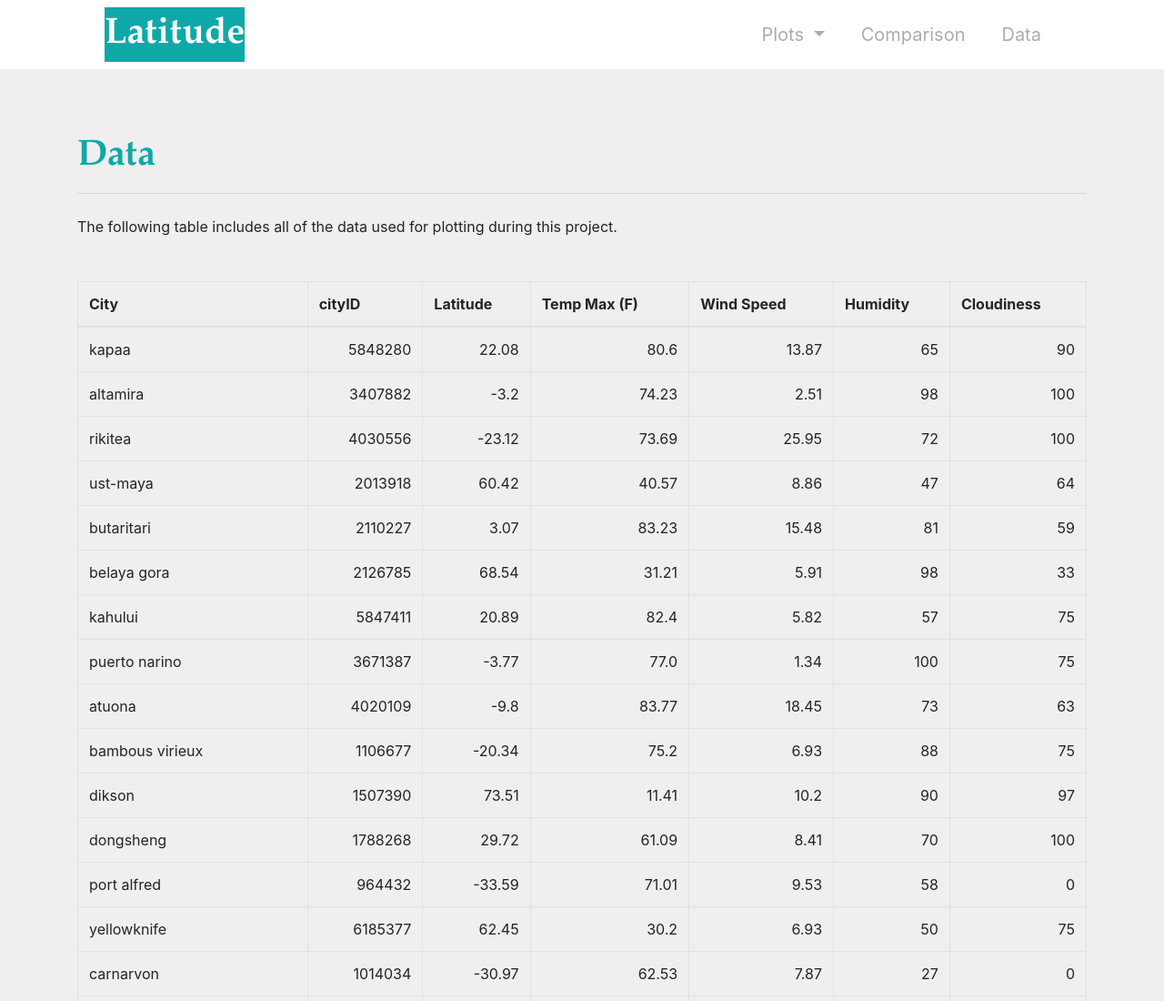
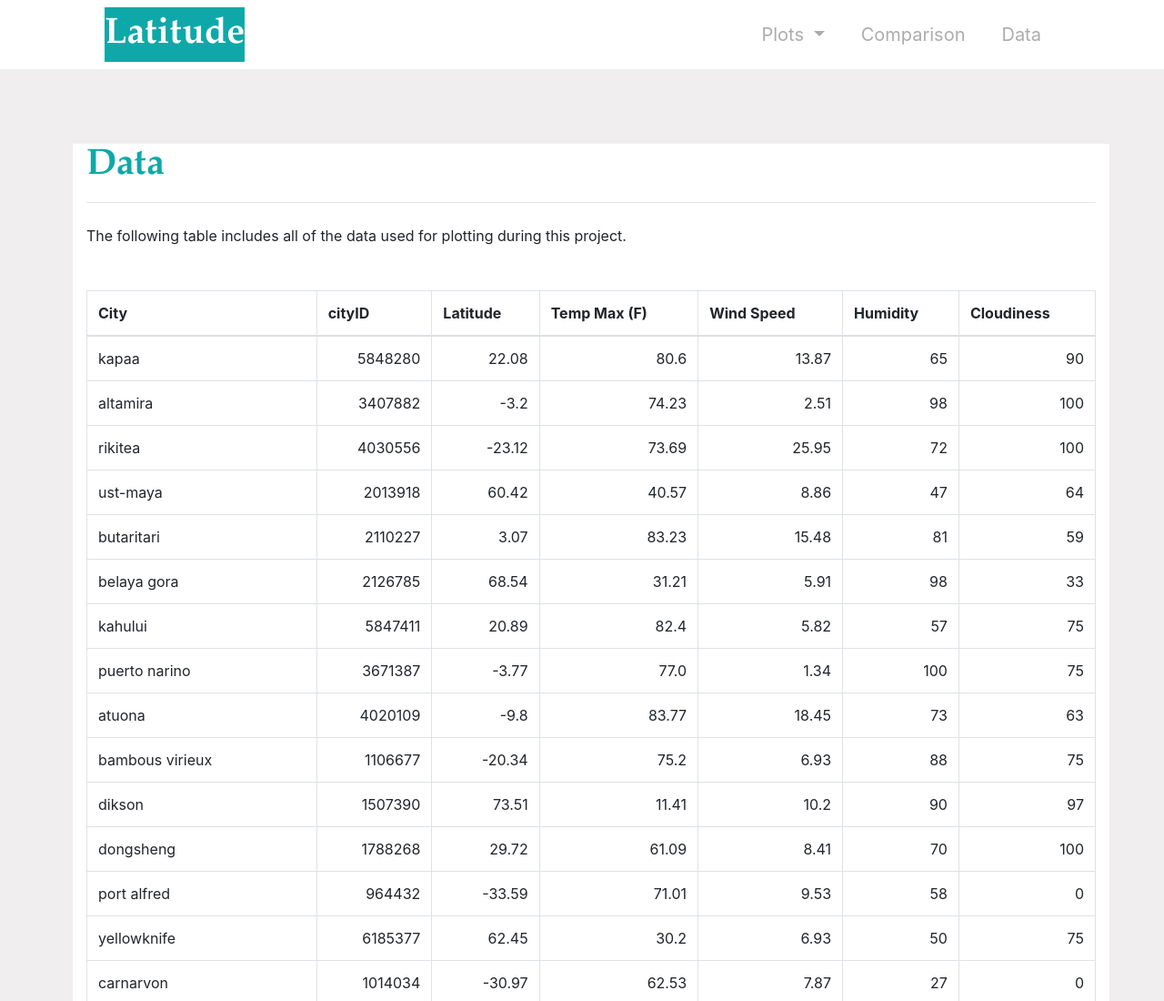
Before and after one commit to ahmedbasheer01/WebHW_Basheer.github.io-, a plain HTML site: page data.html in a window 1280 px wide. Shown: the top 1100 px of the page at 91% size. Drawn offline with nearby package versions, Linux system fonts and the light colour scheme.

Commit message:
Add files via upload

```diff
--- a/data.html
+++ b/data.html
@@ -39,12 +39,12 @@
 
         <!-- Container 1 -->
         <div class="container">
-          <h1>Data</h1>
-          <hr>
-          <p>The following table includes all of the data used for plotting during this project.</p>
-          <br>
           <div class="row">
-            <div class="col-lg-12">
+            <div class="col-lg-12 box">
+                <h1>Data</h1>
+                <hr>
+                <p>The following table includes all of the data used for plotting during this project.</p>
+                <br>
                 <table class="table table-bordered table-hover table-condensed">
                     <thead><tr><th title="Field #1">City</th>
                     <th title="Field #2">cityID</th>
```
Also changed, not shown: wind_vs_temp.html (line endings or trailing spaces).
